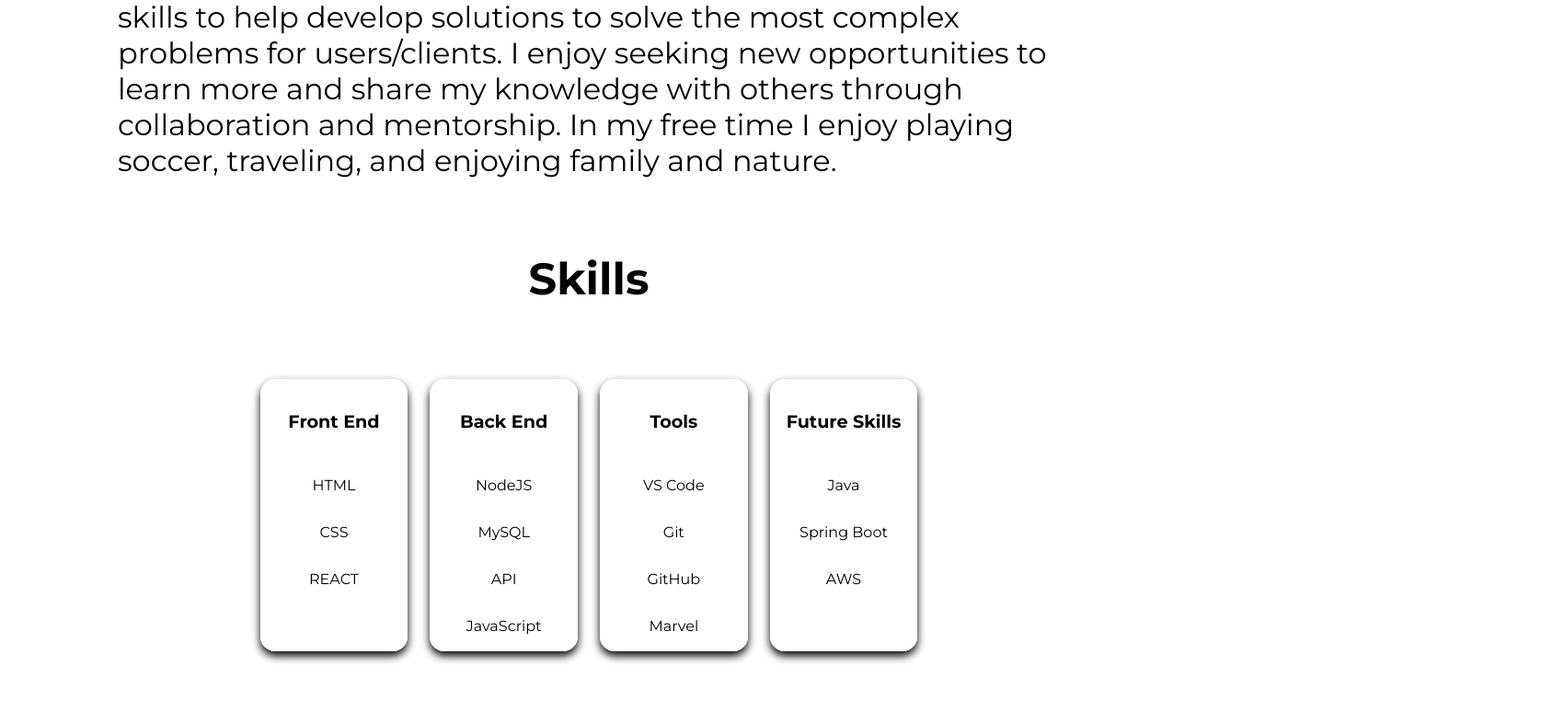
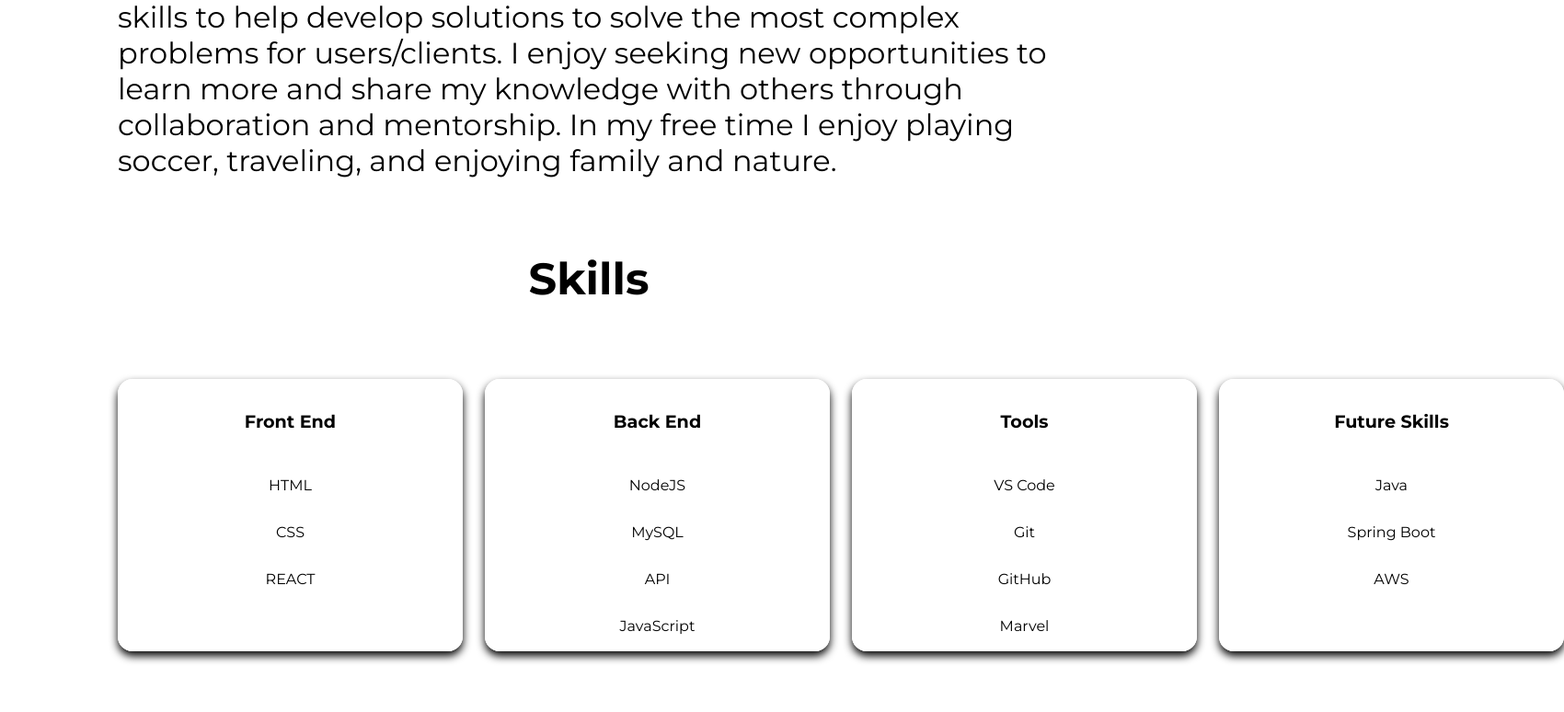
Before and after one commit to Emassey123/portfolio, a React (Create React App) app: page / in a window 1280 px wide. Shown: the part 1097-1871 px from the top of the page at 92% size, 1700 px wide, since content can reach past the window. Built offline with nearby package versions, Linux system fonts and the light colour scheme.

Commit message:
added margin to th nav button in mobile to prevnt it from bing hidden on mobile view for certain users

```diff
--- a/src/Components/NavBar.css
+++ b/src/Components/NavBar.css
@@ -30,7 +30,6 @@ header {
     font-weight: bold;
     text-transform: uppercase;
     color: black;
-
 }
 
 .menu-icon,
@@ -92,6 +91,7 @@ header {
         color: black;
         font-size: 30px;
         cursor: pointer;
+        margin-left: .2rem;
     }
 
     .closed {
--- a/src/Components/Skills.css
+++ b/src/Components/Skills.css
@@ -9,9 +9,11 @@
 }
 
 .skill-wrapper {
+    margin: 0 auto;
     border-radius: 1rem;
     border: 2px solid white;
     box-shadow: 0 5px 10px black;
+    width: 375px;
 }
 
 .skills-grid {
@@ -46,6 +48,10 @@
     .skills-grid {
         grid-template-columns: repeat(2, 1fr);
     }
+
+    .skill-wrapper {
+        width: 250px;
+    }
 }
 
 @media (max-width: 500px) {
```
